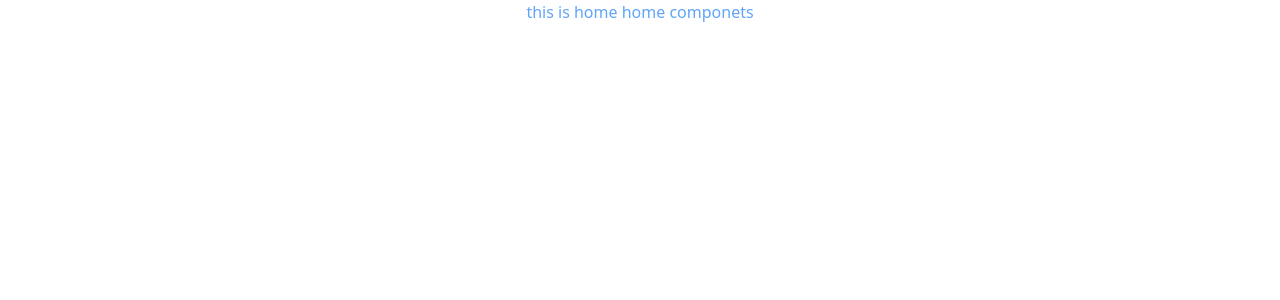
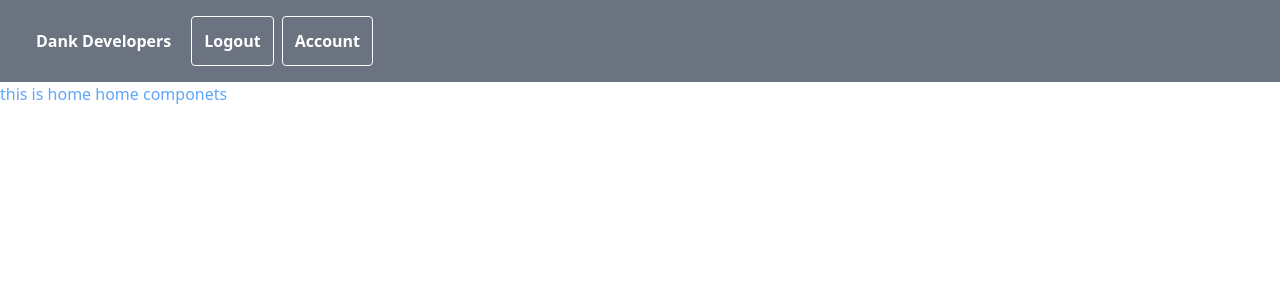
Before and after one commit to aniket2727/Blog-Application-IT-sector-Type-script-MERN, a React (Create React App) app in the folder client/: page /home in a window 1280 px wide. Shown: the top 300 px of the page. Built offline with nearby package versions, Linux system fonts and the light colour scheme.

Commit message:
added navbar and added telwinds css for that

```diff
--- a/client/src/App.tsx
+++ b/client/src/App.tsx
@@ -4,10 +4,12 @@ import { BrowserRouter,Routes,Route } from 'react-router-dom';
 import HomeComponents from './componets/HomeComponets';
 import LoginComponents from './componets/authentications/LoginComonets';
 import RegisterComponents from './componets/authentications/RegisterComponets';
+import NavbarComponents from './componets/header/NavbarComponets';
 function App() {
   return (
     <div>
       <BrowserRouter>
+      <NavbarComponents/>
       <Routes>
         <Route path="/home"  element={<HomeComponents/>}/>
         <Route path="/login"  element={<LoginComponents/>}/>
--- a/client/src/componets/HomeComponets.tsx
+++ b/client/src/componets/HomeComponets.tsx
@@ -4,7 +4,7 @@ import React from 'react';
 const HomeComponents: React.FC = () => {
   return (
     <div>
-        <h1  className='text-blue-400 text-center'>this is home home componets</h1>
+        <h1  className='text-blue-400 '>this is home home componets</h1>
     </div>
   );
 };
--- /dev/null
+++ b/client/src/componets/header/NavbarComponets.tsx
@@ -0,0 +1,19 @@
+import React from 'react';
+
+const NavbarComponents = () => {
+    return (
+        <div className='w-full h-300 bg-gray-500'>
+            <div className='w-full h-90 flex items-center space-between p-4'>
+                <div>
+                    <h1 className='ml-2  text-white  font-bold p-3'>Dank Developers</h1>
+                </div>
+                <div>
+                    <button className='ml-2 border border-white text-white rounded font-bold p-3'>Logout</button>
+                    <button className='ml-2 border border-white text-white rounded font-bold p-3'>Account</button>
+                </div>
+            </div>
+        </div>
+    );
+};
+
+export default NavbarComponents;
```
